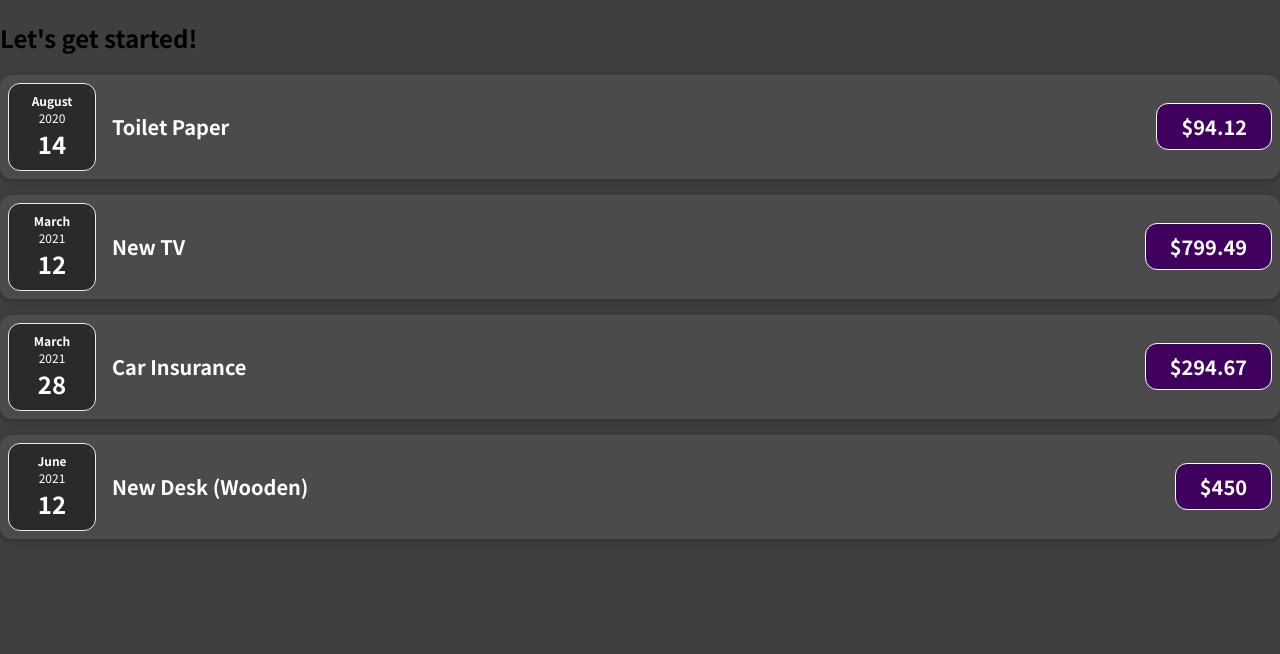
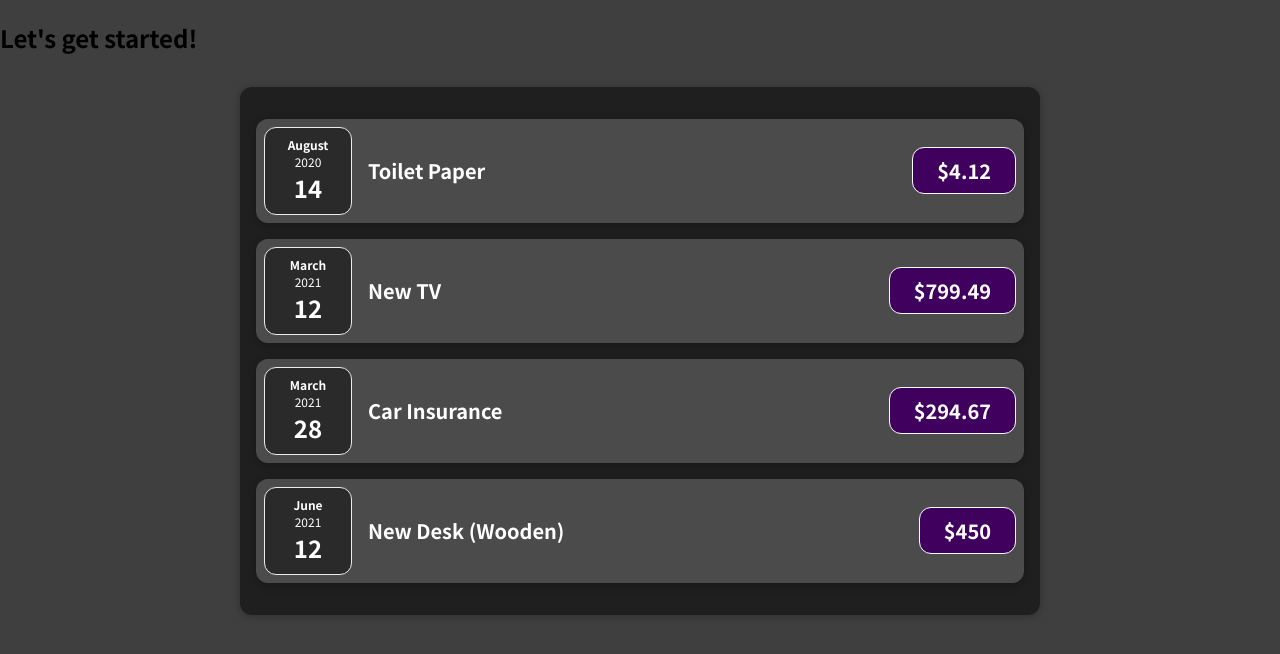
Before and after one commit to lauradeea/React, a JavaScript app: page / in a window 1280 px wide. Shown: the top 654 px of the page. Built offline with nearby package versions, Linux system fonts and the light colour scheme.

Commit message:
component and props

```diff
--- a/src/App.js
+++ b/src/App.js
@@ -1,12 +1,11 @@
-import ExpenseItem from "./components/ExpenseItem";
+import Expenses from "./components/Expenses";
 
-
-function App() {
+function App(props) {
     const expenses = [
         {
             id: 'e1',
             title: 'Toilet Paper',
-            amount: 94.12,
+            amount: 4.12,
             date: new Date(2020, 7, 14),
         },
         {
@@ -31,22 +30,7 @@ function App() {
     return (
         <div>
             <h2>Let's get started!</h2>
-            <ExpenseItem title={expenses[0].title}
-                         amount={expenses[0].amount}
-                         date={expenses[0].date}
-            />
-            <ExpenseItem title={expenses[1].title}
-                         amount={expenses[1].amount}
-                         date={expenses[1].date}
-            />
-            <ExpenseItem title={expenses[2].title}
-                         amount={expenses[2].amount}
-                         date={expenses[2].date}
-            />
-            <ExpenseItem title={expenses[3].title}
-                         amount={expenses[3].amount}
-                         date={expenses[3].date}
-            />
+                <Expenses items={expenses}/>
         </div>
     );
 }
```
